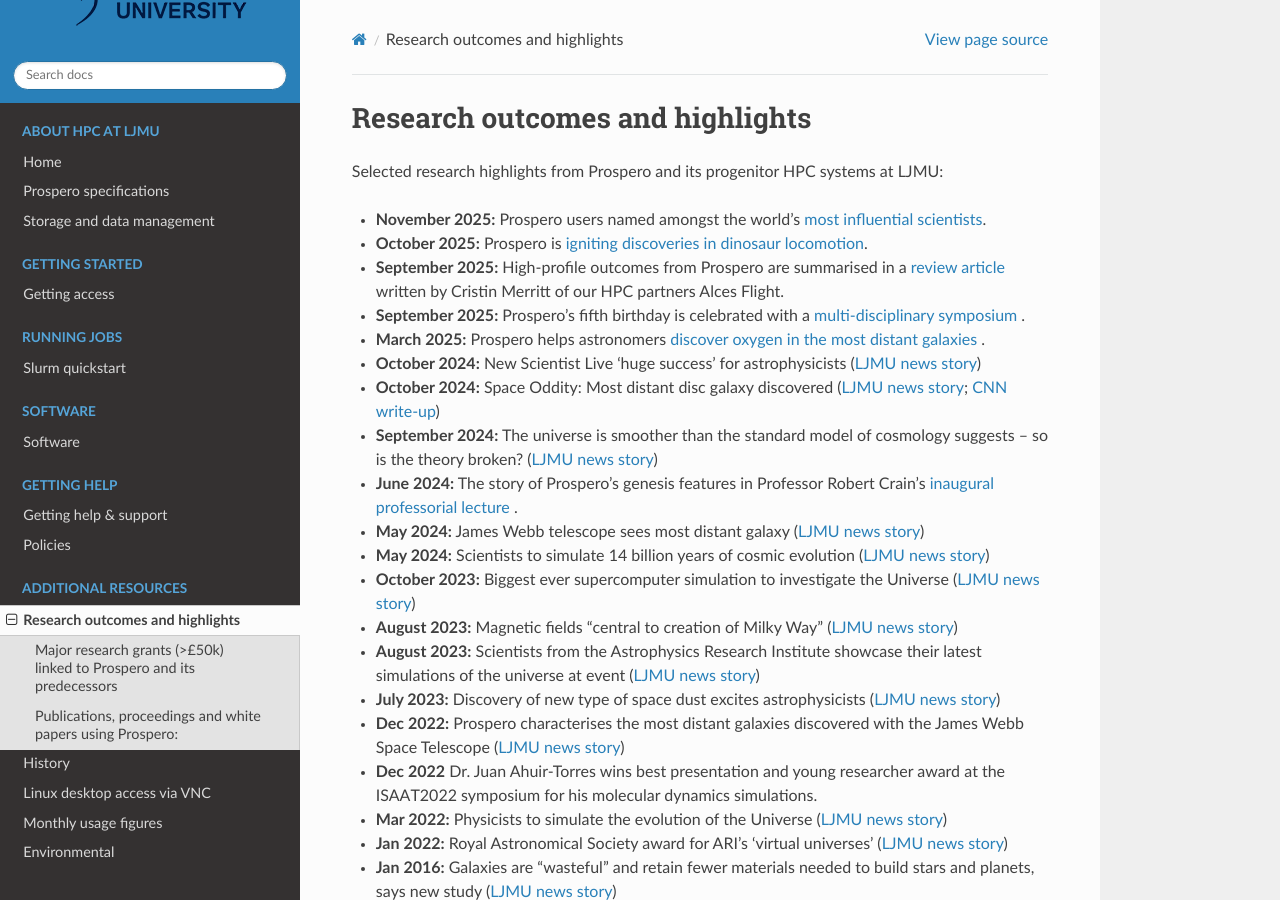
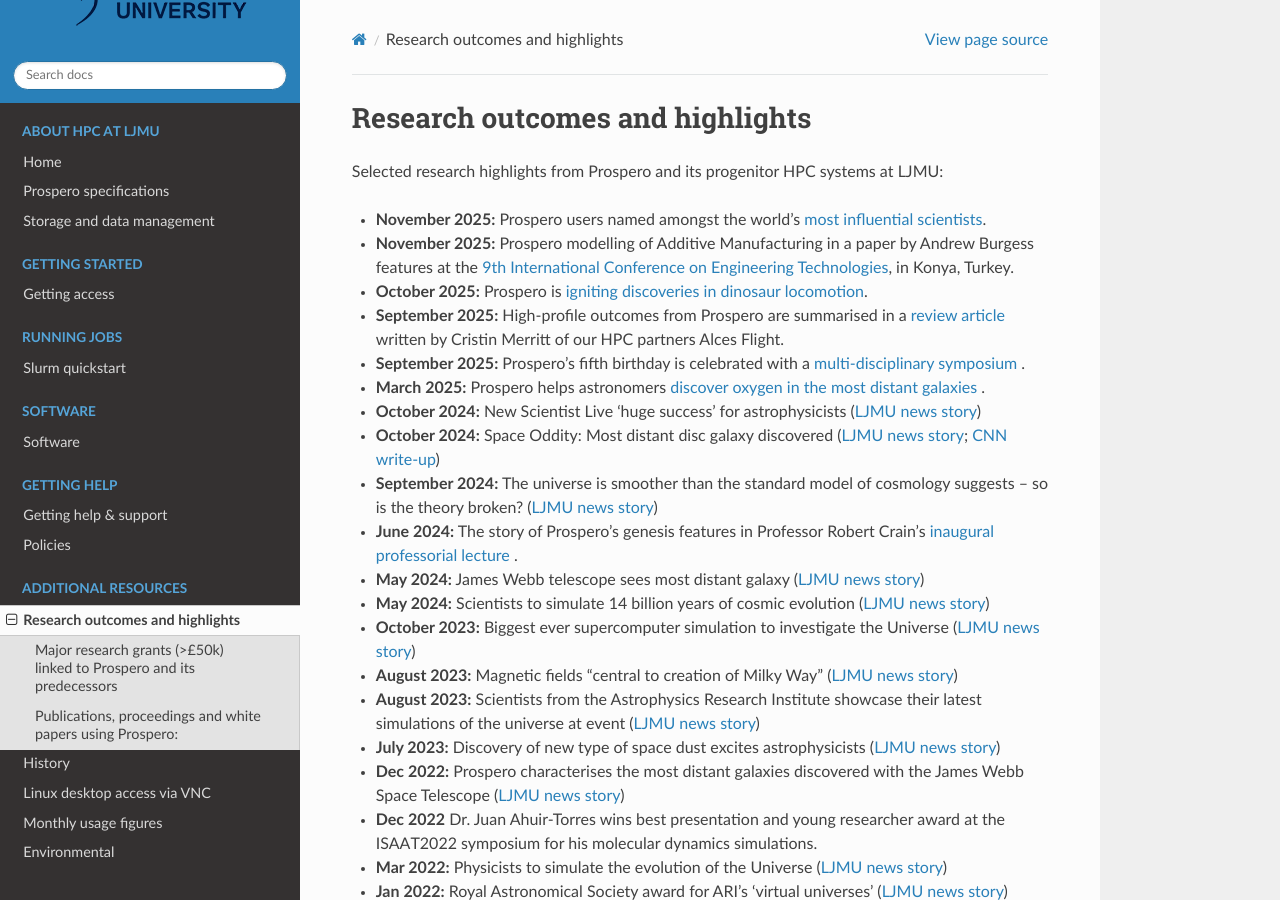
Before and after one commit to astrcrai/prospero-docs, a Sphinx documentation site: the page built from docs/source/highlights.rst, in a window 1280 px wide and 900 px high. Built offline with Sphinx 7.4.7 and the Read the Docs theme 3.1.0, drawn with Linux system fonts in a browser that asks for light colours.

Commit message:
Update highlights.rst

```diff
--- a/docs/source/highlights.rst
+++ b/docs/source/highlights.rst
@@ -4,6 +4,7 @@
 Selected research highlights from Prospero and its progenitor HPC systems at LJMU:
 
 * **November 2025:** Prospero users named amongst the world's `most influential scientists <https://www.ljmu.ac.uk/about-us/news/articles/2025/11/18/trio-named-among-most-influential-researchers>`_.
+* **November 2025:** Prospero modelling of Additive Manufacturing in a paper by Andrew Burgess features at the `9th International Conference on Engineering Technologies <https://icente.selcuk.edu.tr/>`_, in Konya, Turkey.
 * **October 2025:** Prospero is `igniting discoveries in dinosaur locomotion <https://www.nextplatform.com/2025/10/17/how-hpc-is-igniting-discoveries-in-dinosaur-locomotion-and-beyond/>`_.
 * **September 2025:** High-profile outcomes from Prospero are summarised in a `review article <https://www.ljmu.ac.uk/research/facilities-and-support/high-performance-computing/powering-discovery-across-ljmu>`_ written by Cristin Merritt of our HPC partners Alces Flight.
 * **September 2025:** Prospero's fifth birthday is celebrated with a `multi-disciplinary symposium <https://www.ljmu.ac.uk/about-us/news/articles/2025/8/4/prospero-5-anniversary>`_ .
```
